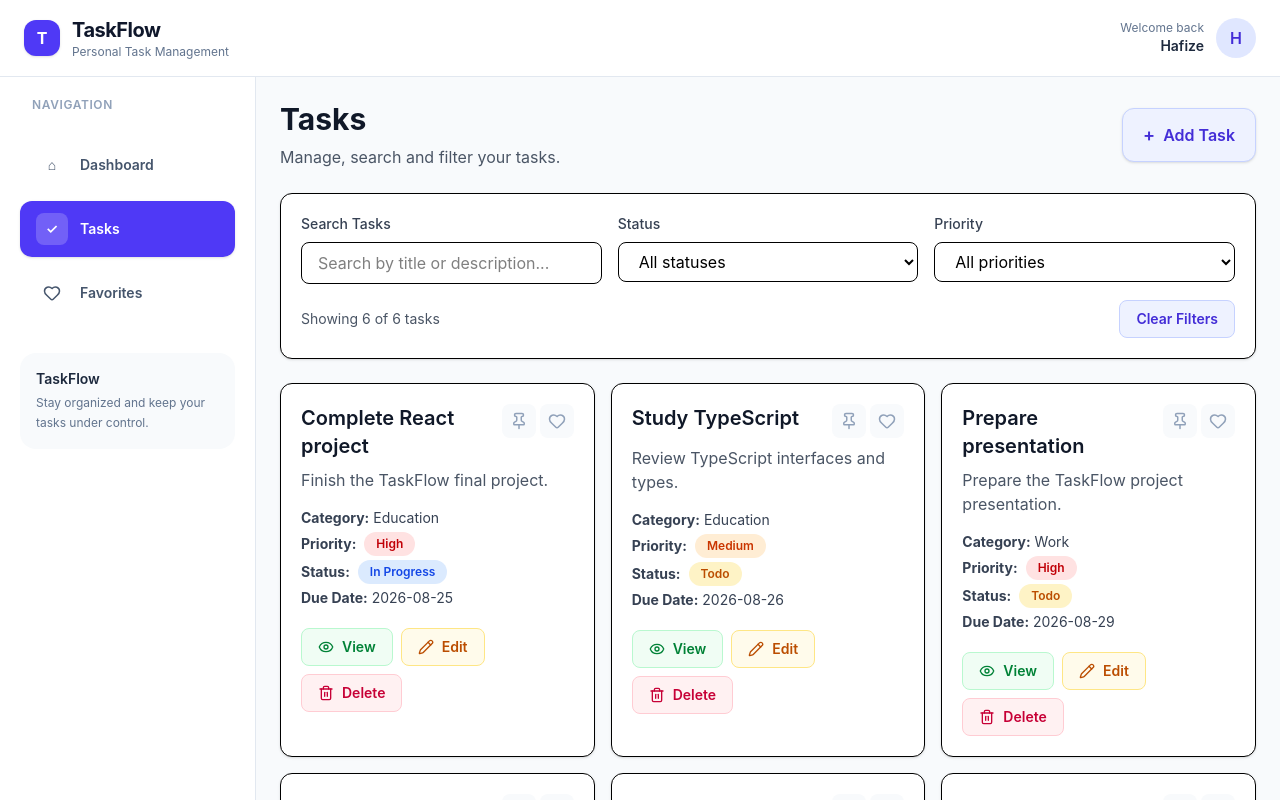
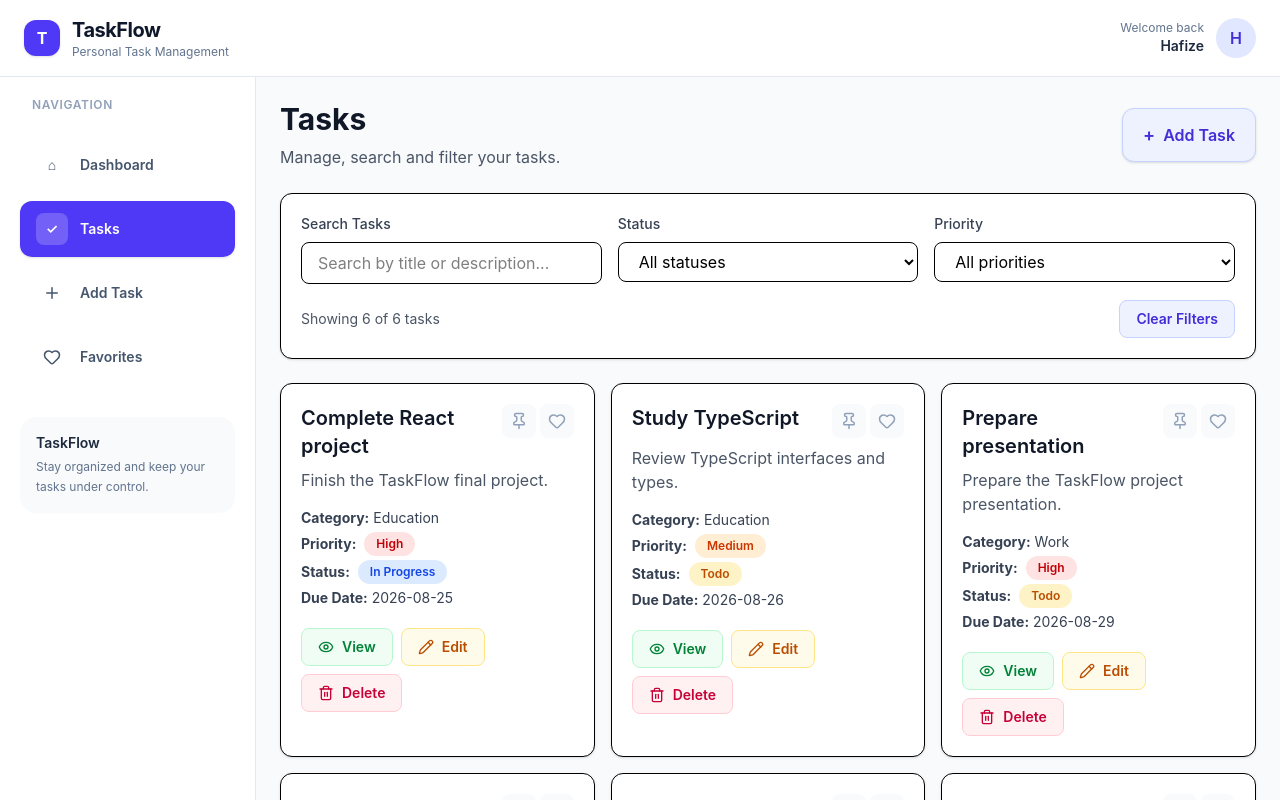
Before and after one commit to hafizecim/taskflow-react, a React (Vite) app: page /tasks in a window 1280 px wide. Shown: the top 800 px of the page. Built offline with nearby package versions, Linux system fonts and the light colour scheme.

Commit message:
Add sidebar navigation

```diff
--- a/src/components/Sidebar.tsx
+++ b/src/components/Sidebar.tsx
@@ -1,4 +1,4 @@
-import { Heart } from 'lucide-react'
+import { Heart, Plus } from 'lucide-react'
 import { NavLink } from 'react-router-dom'
 
 function Sidebar() {
@@ -22,8 +22,11 @@ function Sidebar() {
       </div>
 
       <nav className="space-y-2">
+        {/* Dashboard */}
+
         <NavLink
           to="/"
+          end
           className={getNavLinkClass}
         >
           <span className="flex h-8 w-8 items-center justify-center rounded-lg bg-white/20">
@@ -33,8 +36,11 @@ function Sidebar() {
           <span>Dashboard</span>
         </NavLink>
 
+        {/* Tasks */}
+
         <NavLink
           to="/tasks"
+          end
           className={getNavLinkClass}
         >
           <span className="flex h-8 w-8 items-center justify-center rounded-lg bg-white/20">
@@ -43,6 +49,21 @@ function Sidebar() {
 
           <span>Tasks</span>
         </NavLink>
+
+        {/* Add Task */}
+
+        <NavLink
+          to="/tasks/new"
+          className={getNavLinkClass}
+        >
+          <span className="flex h-8 w-8 items-center justify-center rounded-lg bg-white/20">
+            <Plus size={18} />
+          </span>
+
+          <span>Add Task</span>
+        </NavLink>
+
+        {/* Favorites */}
 
         <NavLink
           to="/favorites"
```
